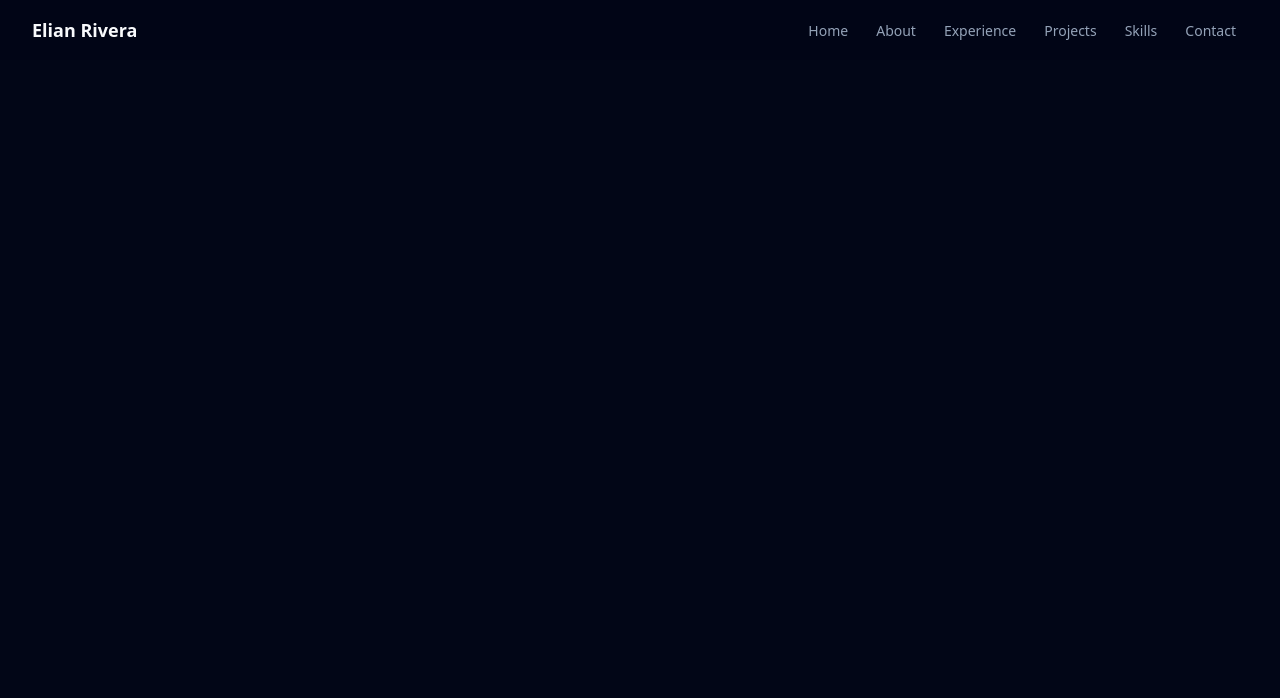
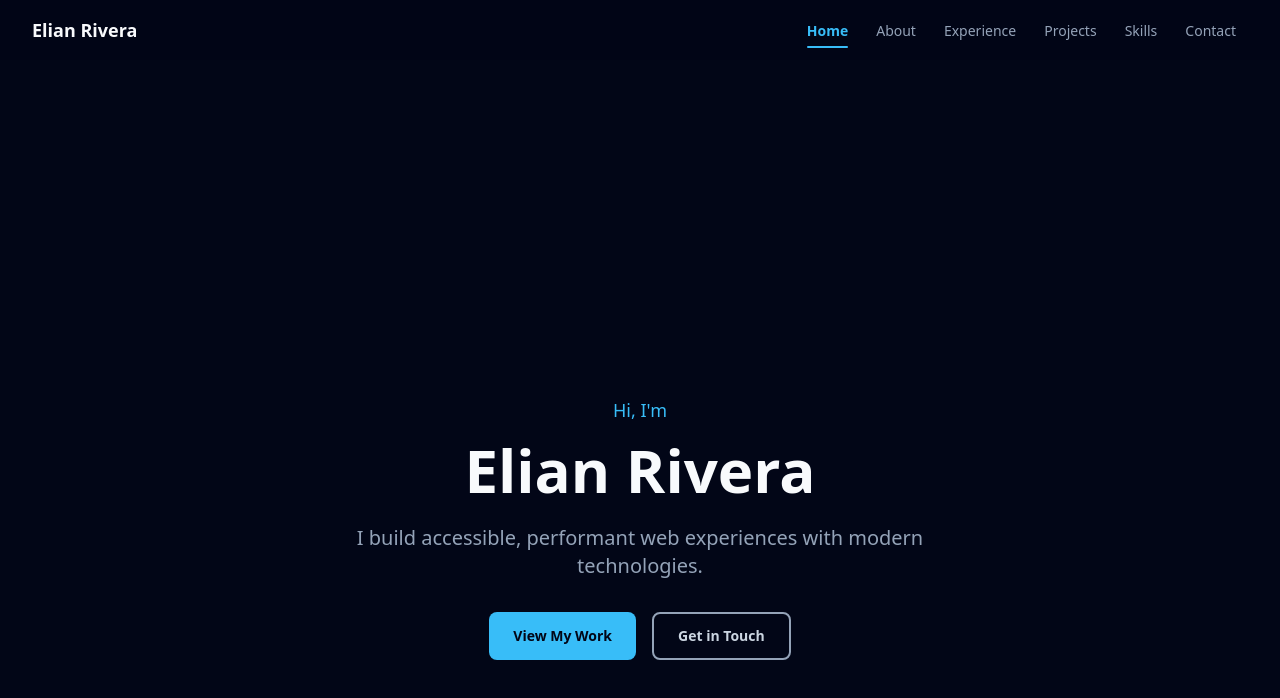
Before and after one commit to aZian10/portfolio, a React app: page / in a window 1280 px wide. Shown: the top 698 px of the page. Built offline with nearby package versions, Linux system fonts and the light colour scheme; the HTML template or start-up script is replaced by a standard one.

Commit message:
feat(hero): implement hero section and reusable CTA button

```diff
--- a/src/components/common/Button/Button.jsx
+++ b/src/components/common/Button/Button.jsx
@@ -1,3 +1,33 @@
-export default function Button() {
-  return null
+export default function Button({
+  variant = 'primary',
+  href,
+  children,
+  className = '',
+  ...props
+}) {
+  const base =
+    'inline-flex items-center justify-center rounded-lg px-6 py-3 text-sm font-semibold transition-all duration-200 ease-in-out cursor-pointer focus-visible:ring-2 focus-visible:ring-offset-2 motion-safe:hover:-translate-y-0.5'
+
+  const styles = {
+    primary:
+      'bg-sky-400 text-surface-950 hover:bg-sky-300 focus-visible:ring-sky-400 focus-visible:ring-offset-surface-950',
+    secondary:
+      'border-2 border-surface-400 text-surface-300 hover:border-surface-50 hover:text-surface-50 focus-visible:ring-sky-400 focus-visible:ring-offset-surface-950',
+  }
+
+  const allClasses = `${base} ${styles[variant]} ${className}`
+
+  if (href) {
+    return (
+      <a href={href} className={allClasses} {...props}>
+        {children}
+      </a>
+    )
+  }
+
+  return (
+    <button type="button" className={allClasses} {...props}>
+      {children}
+    </button>
+  )
 }
--- /dev/null
+++ b/src/constants/hero.js
@@ -0,0 +1,14 @@
+export const hero = {
+  greeting: "Hi, I'm",
+  name: 'Elian Rivera',
+  tagline:
+    'I build accessible, performant web experiences with modern technologies.',
+  primaryCta: {
+    label: 'View My Work',
+    href: '#projects',
+  },
+  secondaryCta: {
+    label: 'Get in Touch',
+    href: '#contact',
+  },
+}
--- a/src/sections/Hero/Hero.jsx
+++ b/src/sections/Hero/Hero.jsx
@@ -1,3 +1,32 @@
+import { hero } from '../../constants/hero.js'
+import Button from '../../components/common/Button/Button.jsx'
+import Container from '../../components/common/Container/Container.jsx'
+
 export default function Hero() {
-  return null
+  return (
+    <section
+      id="hero"
+      className="relative flex min-h-screen items-center justify-center bg-surface-950 pt-16"
+    >
+      <Container className="text-center">
+        <p className="mb-4 text-lg font-medium text-sky-400">
+          {hero.greeting}
+        </p>
+        <h1 className="mb-6 text-4xl font-bold text-surface-50 sm:text-5xl lg:text-6xl">
+          {hero.name}
+        </h1>
+        <p className="mx-auto mb-8 max-w-2xl text-lg text-surface-400 sm:text-xl">
+          {hero.tagline}
+        </p>
+        <div className="flex flex-col gap-4 sm:flex-row sm:justify-center">
+          <Button variant="primary" href={hero.primaryCta.href}>
+            {hero.primaryCta.label}
+          </Button>
+          <Button variant="secondary" href={hero.secondaryCta.href}>
+            {hero.secondaryCta.label}
+          </Button>
+        </div>
+      </Container>
+    </section>
+  )
 }
```
